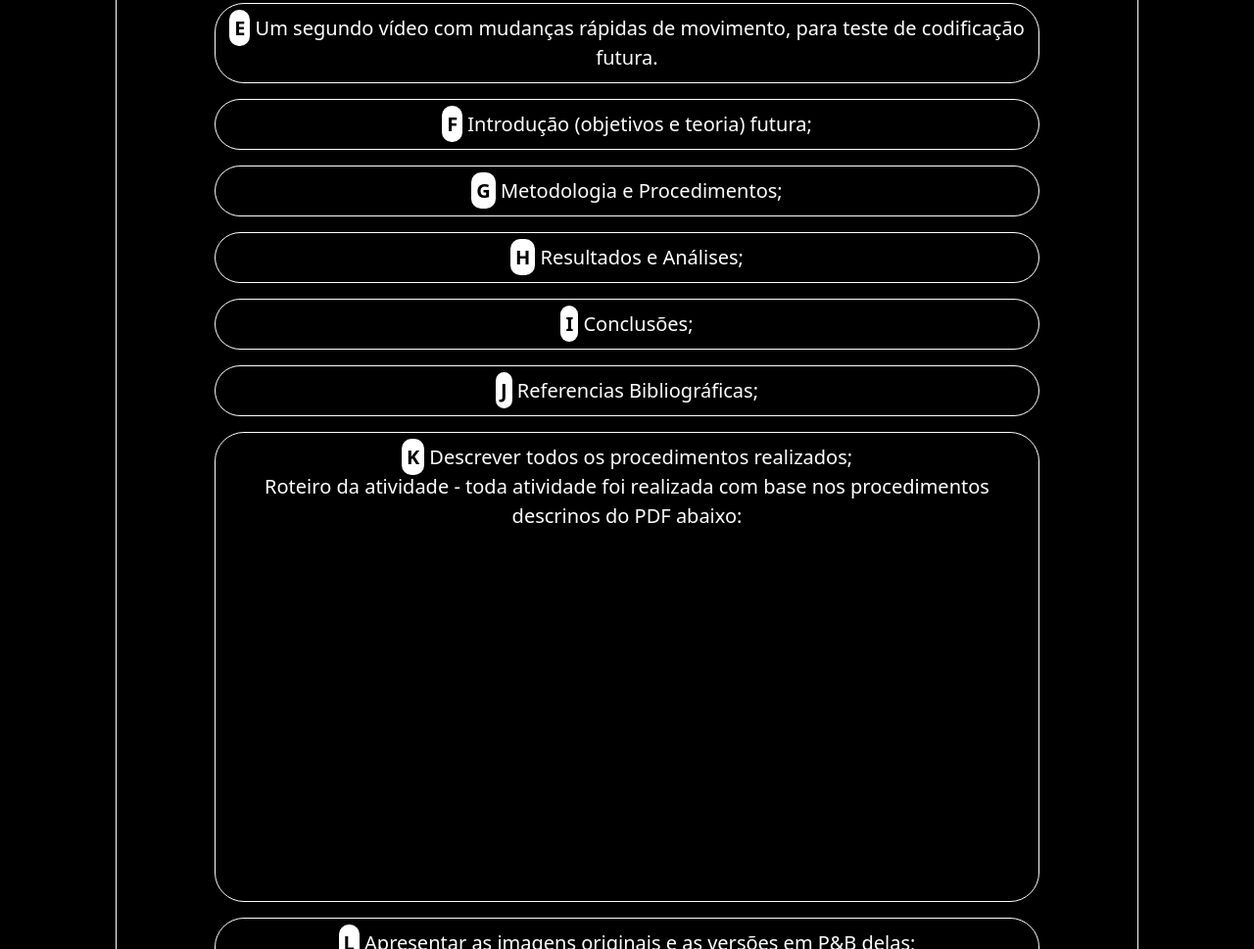
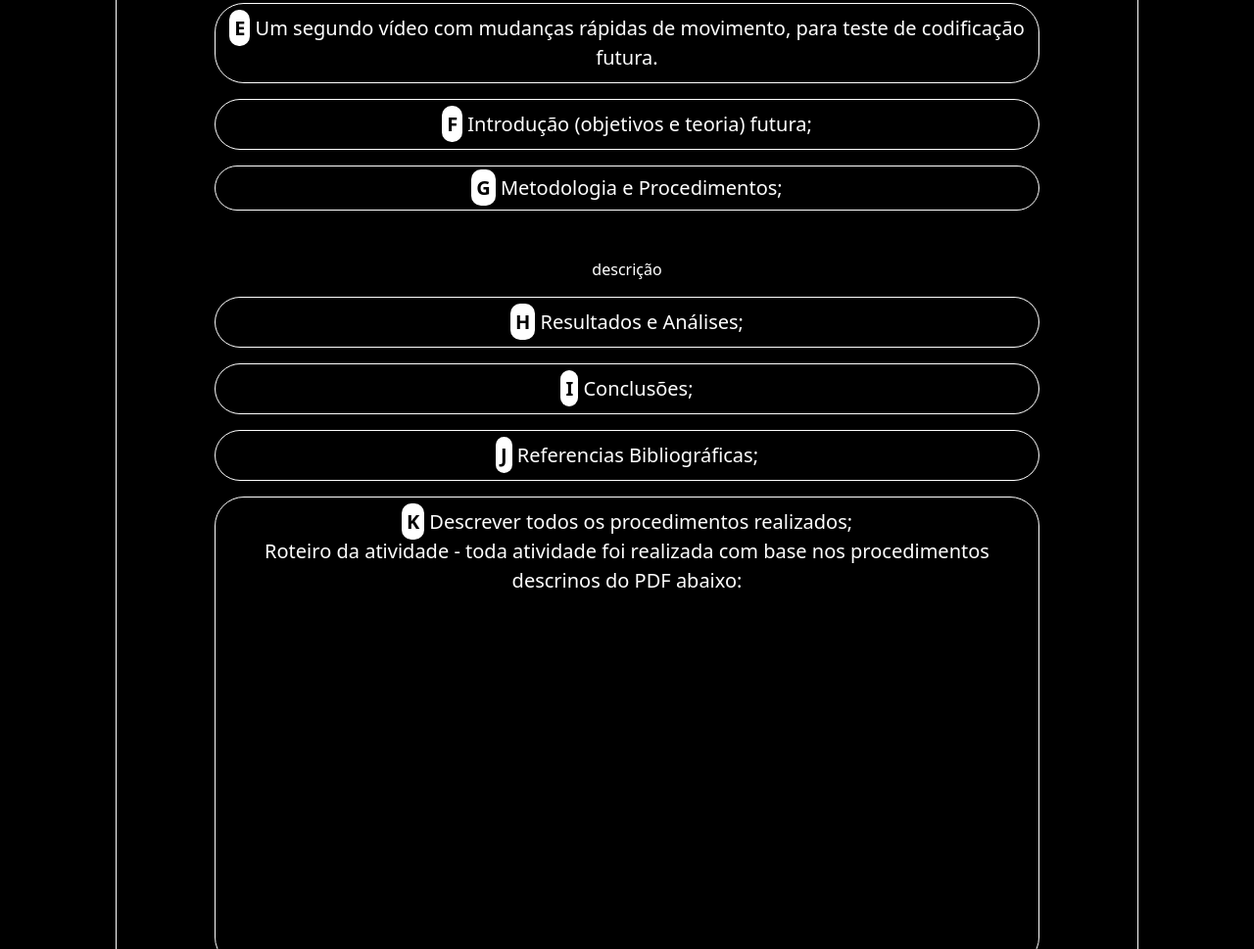
Before and after one commit to MilenaSvensson/cod_sinais_multi, a plain HTML site: page pg-atv2.html in a window 1280 px wide. Shown: the part 2802-3771 px from the top of the page at 98% size. Drawn offline with nearby package versions, Linux system fonts and the light colour scheme.

Commit message:
Update pg-atv2.html

```diff
--- a/pg-atv2.html
+++ b/pg-atv2.html
@@ -104,8 +104,9 @@ futura;</p>
 
 
 <!-- ITEM G -->
- <p class="fs-5 text-white" style="border: 1px solid #FFFFFF; border-radius: 30px; padding: 10px"><b style="border-radius: 10px; padding: 5px; background-color: #FFFFFF; color: #000000">G</b> Metodologia e Procedimentos;</p>
-
+ <h2 class="fs-5 text-white" style="border: 1px solid #FFFFFF; border-radius: 30px; padding: 10px"><b style="border-radius: 10px; padding: 5px; background-color: #FFFFFF; color: #000000">G</b> Metodologia e Procedimentos;</h2>
+        <p class="mb-5 text-white"></p>
+        <p class="mb-3 text-white">descrição</p>
 
 
 <!-- ITEM H -->
```
